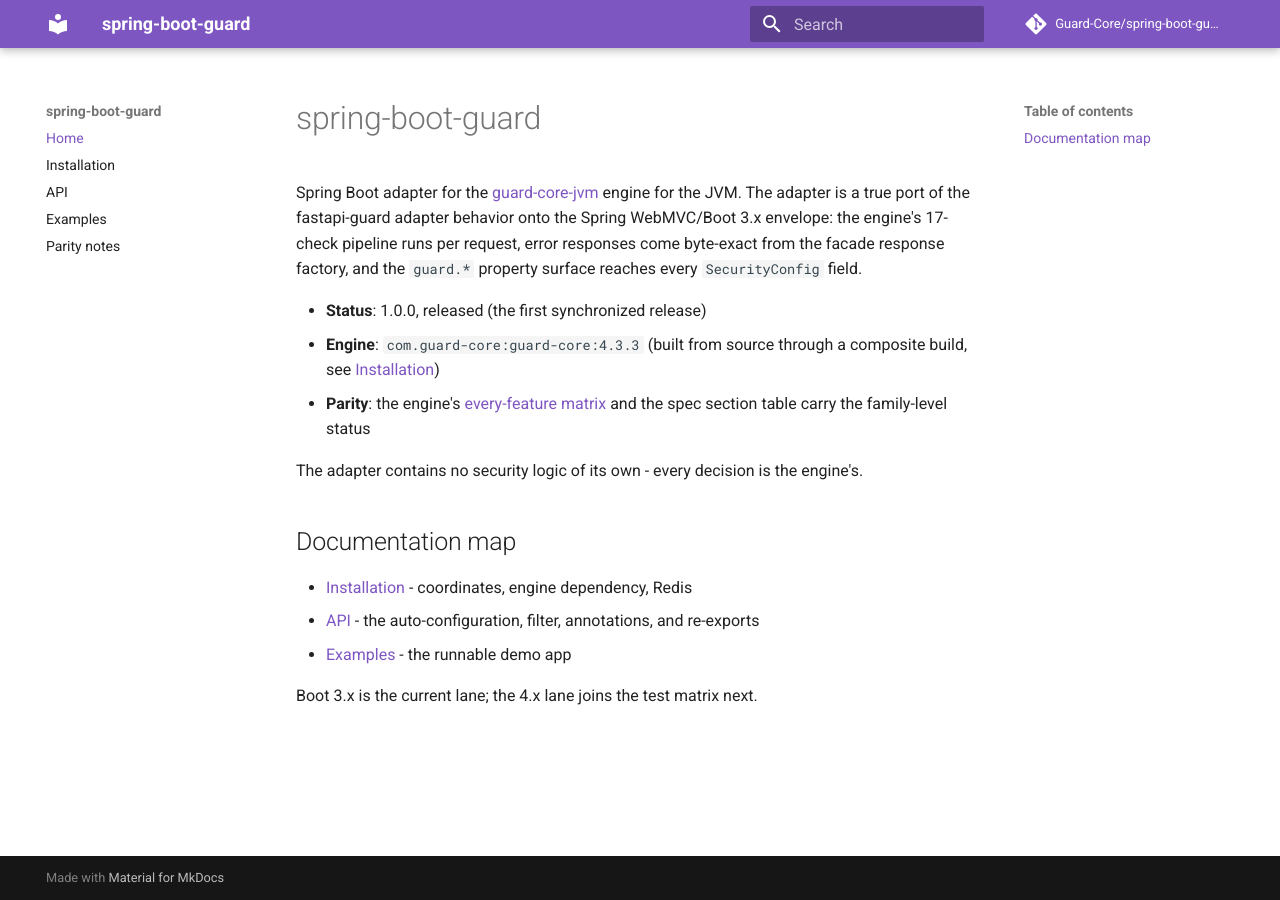
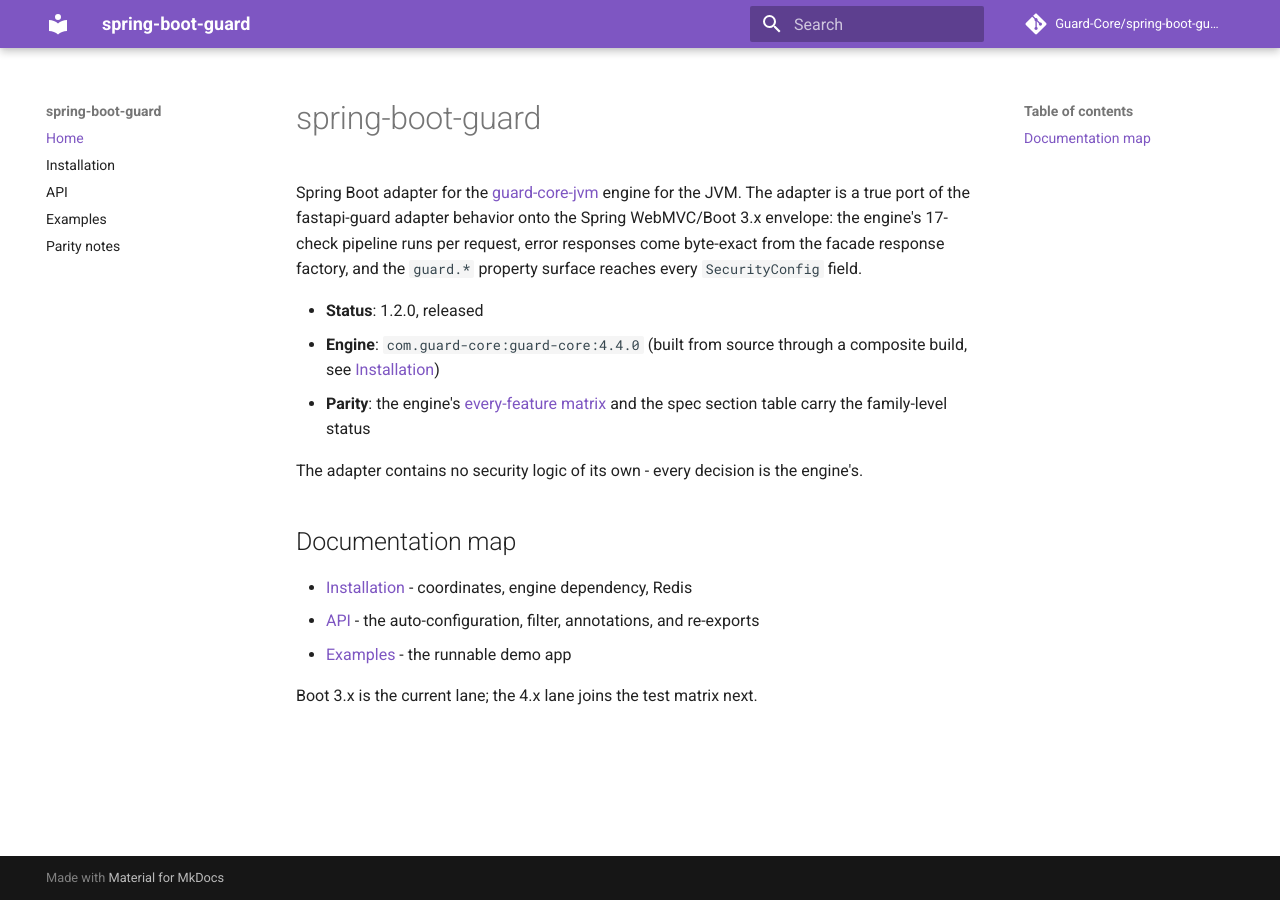
Before and after one commit to Guard-Core/spring-boot-guard, an MkDocs documentation site: the page built from docs/index.md, in a window 1280 px wide. Built offline with MkDocs 1.6.1 and Material for MkDocs 9.7.7, drawn with Linux system fonts in a browser that asks for light colours; comment, search, counter and statistics services are not loaded.

Commit message:
docs: state the current adapter and engine versions
The docs index still said 1.0.0 and engine 4.3.3, and several install and build comments named the engine at 4.3.3. They now match guardCore 4.4.0 and this release.

```diff
--- a/docs/index.md
+++ b/docs/index.md
@@ -7,8 +7,8 @@
 response factory, and the `guard.*` property surface reaches every
 `SecurityConfig` field.
 
-- **Status**: 1.0.0, released (the first synchronized release)
-- **Engine**: `com.guard-core:guard-core:4.3.3` (built from source through a
+- **Status**: 1.2.0, released
+- **Engine**: `com.guard-core:guard-core:4.4.0` (built from source through a
   composite build, see [Installation](installation.md))
 - **Parity**: the engine's
   [every-feature matrix](https://github.com/Guard-Core/guard-core-jvm/blob/master/docs/every-feature-matrix.md)
```
Also changed, not shown: README.md (+4 -4 lines), docs/installation.md (+3 -3 lines), 1 other file.
